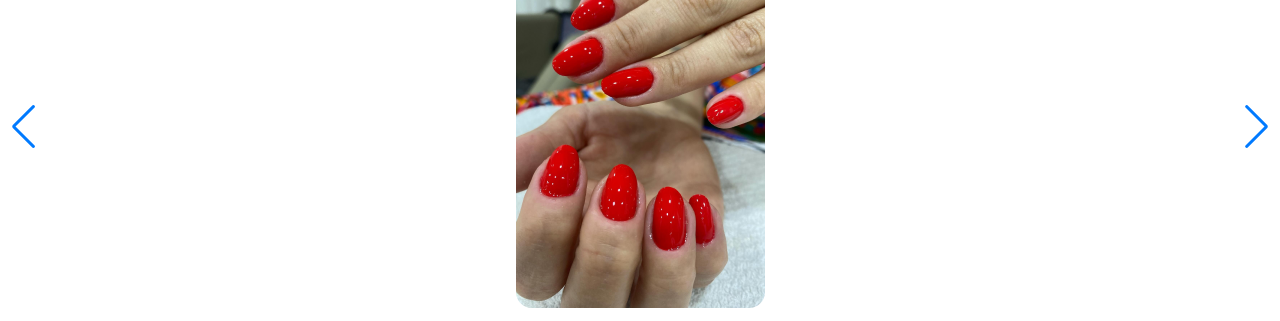
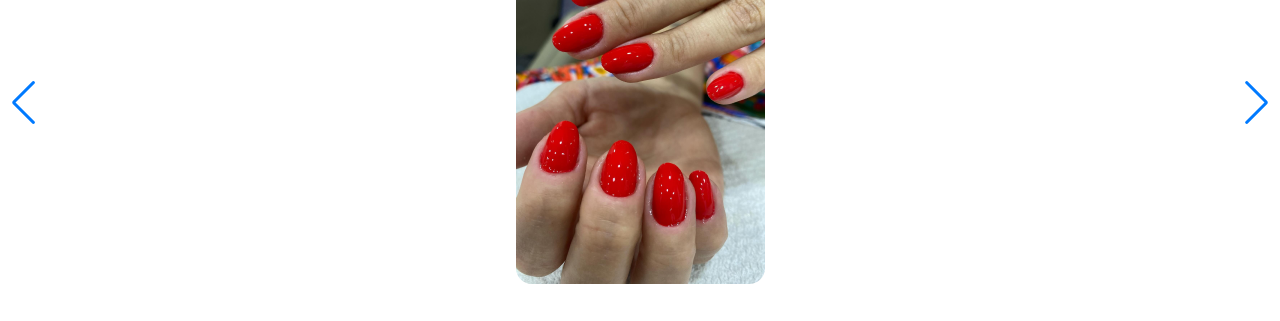
Before and after one commit to KaicMachado/BelaMeninaNails, a plain HTML site: page index.html in a window 1280 px wide. Shown: the part 280-601 px from the top of the page. Drawn offline with nearby package versions, Linux system fonts and the light colour scheme.

Commit message:
ajustado margin do nav

```diff
--- a/style.css
+++ b/style.css
@@ -20,7 +20,7 @@
 }
 
 .container {
- margin-top: 3rem;
+ margin-top: 1.5rem;
 }
 
 .container h2 {
```
